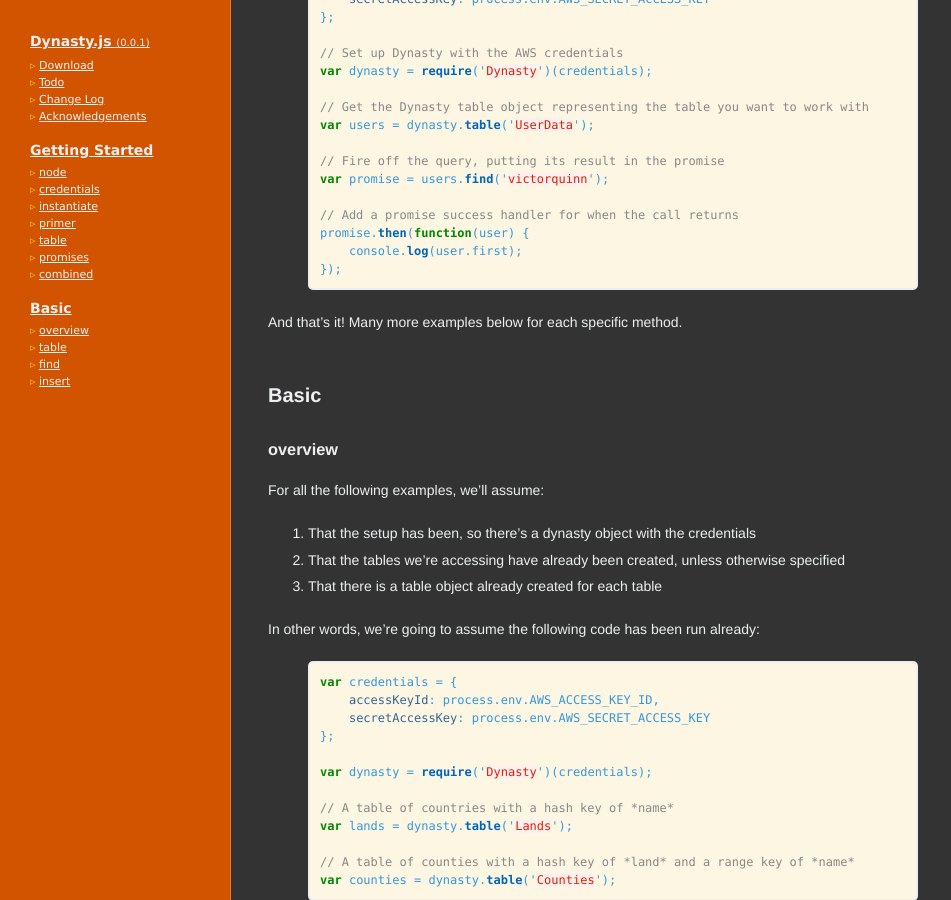
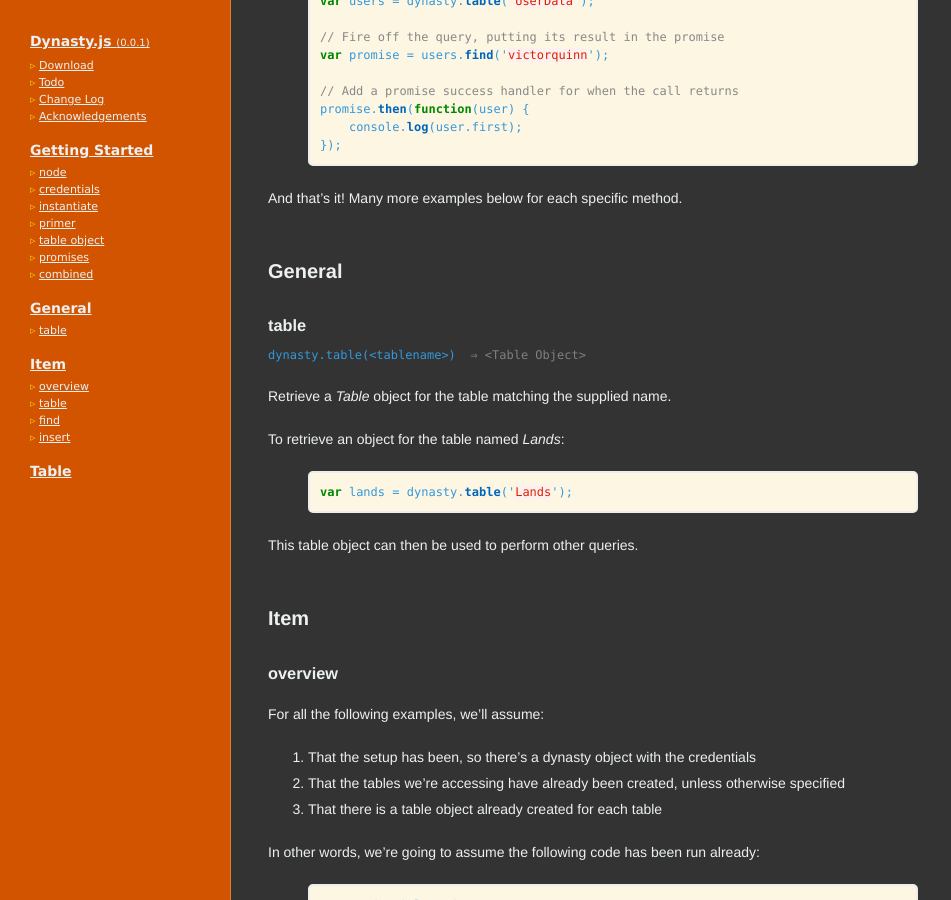
Before and after one commit to victorquinn/dynasty, a Jekyll site: the page built from index.html, in a window 1280 px wide and 900 px high, scrolled down 7949 px. Shown: the whole window, without its empty margins (0-951 px from the left). Built offline with Jekyll 4.4.1, drawn with Linux system fonts in a browser that asks for light colours; Markdown is read by kramdown in place of the engine named in the settings; comment, search, counter and statistics services are not loaded; some of the changed text lies outside the part shown.

Commit message:
Update docs, rearrange things a bit

```diff
--- a/index.html
+++ b/index.html
@@ -26,8 +26,16 @@
   {% assign posts = site.categories.usage %}
   {% include methods_sidebar.html %}
 
-  <a class=toc_title href="#basic">Basic</a>
-  {% assign posts = site.categories.basic %}
+  <a class=toc_title href="#general">General</a>
+  {% assign posts = site.categories.general %}
+  {% include methods_sidebar.html %}
+
+  <a class=toc_title href="#item">Item</a>
+  {% assign posts = site.categories.item %}
+  {% include methods_sidebar.html %}
+
+  <a class=toc_title href="#table">Table</a>
+  {% assign posts = site.categories.table %}
   {% include methods_sidebar.html %}
 
 </aside>
@@ -87,8 +95,16 @@
     {% assign posts = site.categories.usage %}
     {% include methods_full.html %}
 
-    <h2 id="basic">Basic</h2>
-    {% assign posts = site.categories.basic %}
+    <h2 id="general">General</h2>
+    {% assign posts = site.categories.general %}
+    {% include methods_full.html %}
+
+    <h2 id="item">Item</h2>
+    {% assign posts = site.categories.item %}
+    {% include methods_full.html %}
+
+    <h2 id="table">Table</h2>
+    {% assign posts = site.categories.table %}
     {% include methods_full.html %}
 
     <hr>
```
Also changed, not shown: general/_posts/1900-01-02-table.md (added, +15 -0 lines), usage/_posts/1900-01-01-nodejs.md (+0 -7 lines), usage/_posts/1900-01-05-table.md (+2 -2 lines), item/_posts/1900-01-01-overview.md (renamed from basic/_posts/1900-01-01-overview.md), item/_posts/1900-01-02-table.md (renamed from basic/_posts/1900-01-02-table.md), item/_posts/1900-01-03-find.md (renamed from basic/_posts/1900-01-03-find.md), item/_posts/1900-01-03-insert.md (renamed from basic/_posts/1900-01-03-insert.md).
